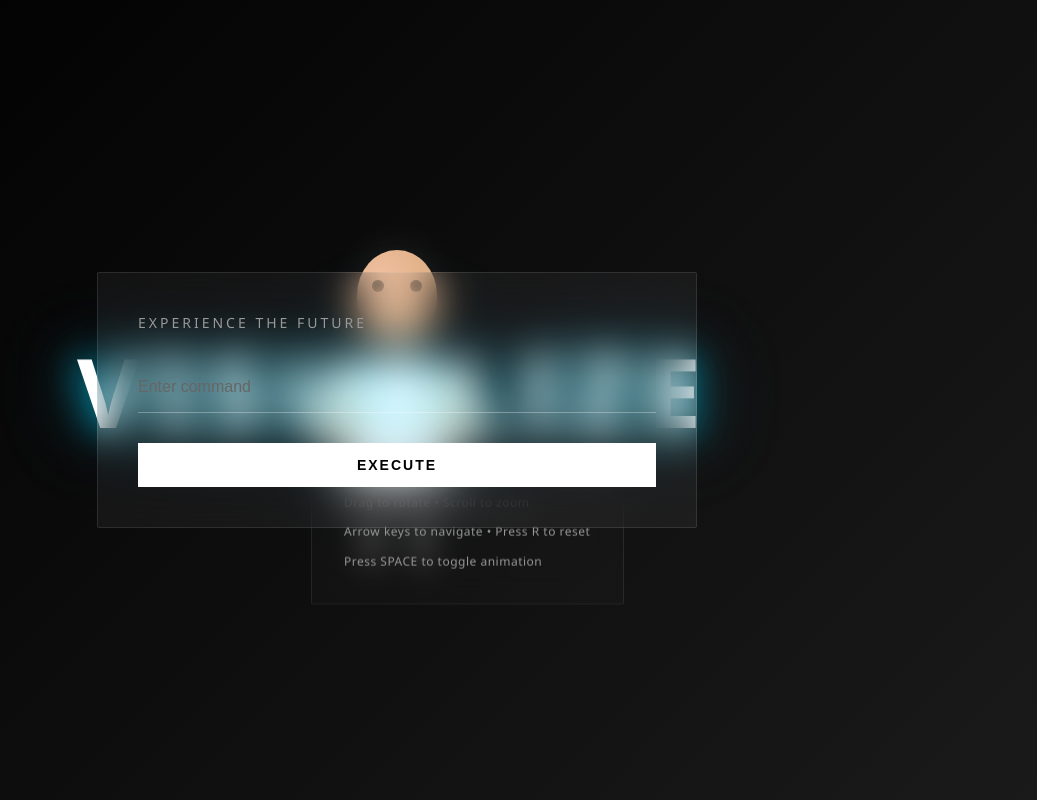
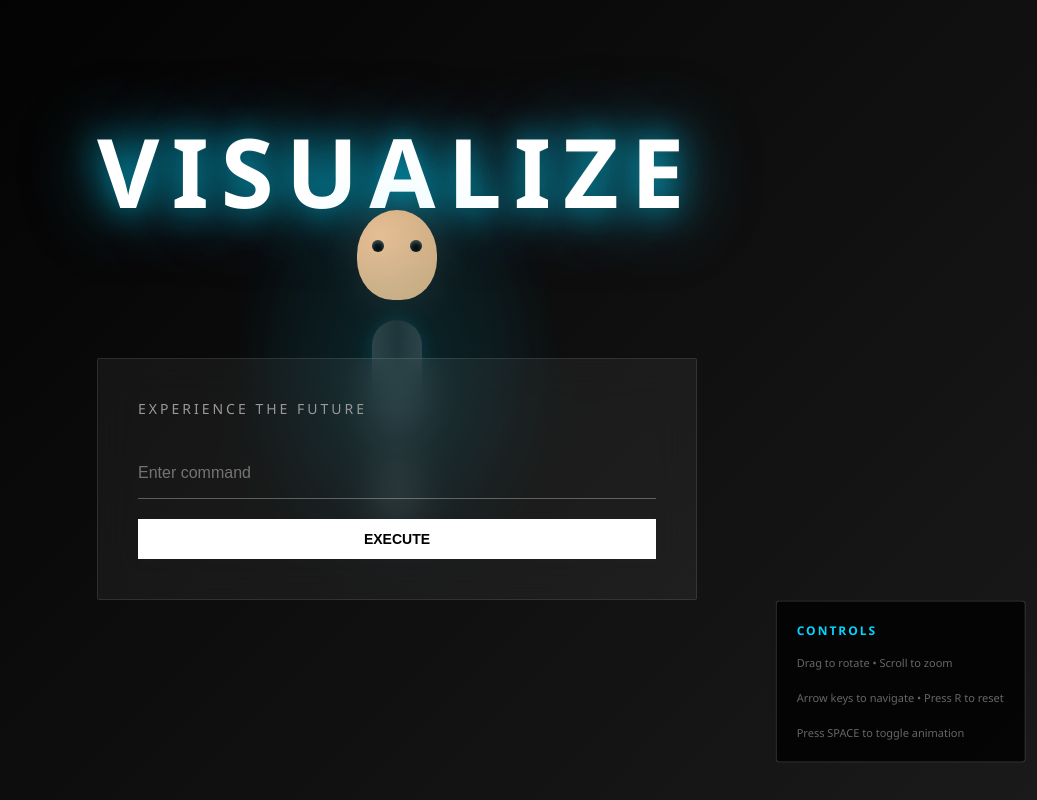
Before and after one commit to purvanshjoshi/3D-Portfolio-Model, a website: page index.html in a window 1280 px wide. Shown: the whole page, without its empty margins (243-1280 px from the left). Drawn offline with nearby package versions, Linux system fonts and the light colour scheme.

Commit message:
fix: Reorganize layout - VISUALIZE top, avatar middle, command bottom, controls floating

```diff
--- a/index.html
+++ b/index.html
@@ -29,10 +29,10 @@
         }
 
         .visualize-logo-container {
-            position: absolute;
-            top: 50%;
+            position: fixed;
+            top: 80px;
             left: 50%;
-            transform: translate(-50%, -50%);
+            transform: translateX(-50%);
             z-index: 5;
             width: 400px;
             height: 200px;
@@ -62,40 +62,32 @@
                     0 0 20px rgba(0, 212, 255, 0.5),
                     0 0 40px rgba(0, 212, 255, 0.3),
                     0 0 60px rgba(0, 212, 255, 0.2);
-                letter-spacing: 12px;
             }
             50% {
                 text-shadow:
                     0 0 40px rgba(0, 212, 255, 0.8),
-                    0 0 60px rgba(0, 212, 255, 0.6),
+                    0 0 80px rgba(0, 212, 255, 0.6),
                     0 0 100px rgba(0, 212, 255, 0.4);
-                letter-spacing: 18px;
             }
         }
 
         @keyframes logo-float {
-            0%, 100% { transform: translateY(0) rotateX(0deg); }
+            0%, 100% { transform: translateY(0px) rotateX(0deg); }
             50% { transform: translateY(-20px) rotateX(5deg); }
         }
 
         .avatar-display {
-            position: absolute;
+            position: fixed;
+            top: 45%;
             left: 50%;
-            top: 50%;
             transform: translate(-50%, -50%);
-            width: 300px;
-            height: 400px;
+            z-index: 10;
+            width: 200px;
+            height: 300px;
             display: flex;
+            flex-direction: column;
             justify-content: center;
             align-items: center;
-            z-index: 1;
-            pointer-events: none;
-        }
-
-        .avatar-figure {
-            position: relative;
-            width: 150px;
-            height: 300px;
         }
 
         .head {
@@ -105,19 +97,19 @@
             transform: translateX(-50%);
             width: 80px;
             height: 90px;
-            background: radial-gradient(circle at 30% 30%, #f0c0a0, #d4a574);
+            background: radial-gradient(circle at 30% 30%, #f5bc8d, #d4a574);
             border-radius: 50% 50% 45% 45%;
-            box-shadow: 0 0 40px rgba(255, 255, 255, 0.1);
+            box-shadow: 0 0 48px rgba(255, 255, 255, 0.1);
         }
 
         .eyes {
+            display: flex;
+            justify-content: space-between;
             position: absolute;
             top: 30px;
             left: 50%;
             transform: translateX(-50%);
             width: 50px;
-            display: flex;
-            justify-content: space-between;
         }
 
         .eye {
@@ -125,7 +117,7 @@
             height: 12px;
             background: #000;
             border-radius: 50%;
-            box-shadow: inset 0 2px 4px rgba(255,255,255,0.3);
+            box-shadow: inset 0 2px 4px rgba(255, 255, 255, 0.3);
         }
 
         .body {
@@ -133,45 +125,27 @@
             top: 110px;
             left: 50%;
             transform: translateX(-50%);
-            width: 100px;
+            width: 50px;
             height: 120px;
-            background: linear-gradient(135deg, #fff 0%, #f5f5f5 100%);
-            border-radius: 20px 20px 10px 10px;
-            box-shadow: 0 0 50px rgba(255, 255, 255, 0.15);
-        }
-
-        .arms {
-            position: absolute;
-            top: 120px;
-            left: 50%;
-            transform: translateX(-50%);
-            width: 160px;
-            height: 50px;
-            display: flex;
-            justify-content: space-between;
+            background: linear-gradient(to right, #333 0%, #222 50%, #333 100%);
+            border-radius: 25px;
+            box-shadow: 0 0 20px rgba(0, 212, 255, 0.15);
         }
 
         .arm {
             width: 40px;
             height: 80px;
-            background: radial-gradient(ellipse at 30% 30%, #f5d5b0, #d4a574);
+            background: radial-gradient(ellipse at 30% 30%, #f5d5b8, #d4a574);
             border-radius: 50%;
+            border: 1px solid rgba(212, 165, 116, 0.3);
             box-shadow: 0 0 20px rgba(255, 255, 255, 0.1);
         }
 
-        .legs {
+        .leg {
             position: absolute;
             top: 240px;
             left: 50%;
             transform: translateX(-50%);
-            width: 80px;
-            height: 60px;
-            display: flex;
-            justify-content: space-between;
-            gap: 10px;
-        }
-
-        .leg {
             width: 30px;
             height: 80px;
             background: #333;
@@ -182,28 +156,19 @@
         .glow {
             position: absolute;
             inset: -40px;
-            background: radial-gradient(circle, rgba(0,212,255,0.1) 0%, transparent 70%);
+            background: radial-gradient(ellipse at center, rgba(0, 212, 255, 0.15), transparent);
             border-radius: 50%;
-            animation: glow-pulse 3s ease-in-out infinite;
+            filter: blur(20px);
+            animation: pulse-glow 3s ease-in-out infinite;
         }
 
-        @keyframes glow-pulse {
-            0%, 100% { opacity: 0.3; transform: scale(1); }
-            50% { opacity: 0.6; transform: scale(1.1); }
+        @keyframes pulse-glow {
+            0%, 100% {
+                opacity: 0.5;
             }
-
-        .ui-wrapper {
-            position: fixed;
-            top: 0;
-            left: 0;
-            width: 100%;
-            height: 100%;
-            display: flex;
-            flex-direction: column;
-            justify-content: center;
-            align-items: center;
-            z-index: 100;
-            pointer-events: none;
+            50% {
+                opacity: 1;
+            }
         }
 
         .command-section {
@@ -215,6 +180,11 @@
             padding: 40px;
             width: 100%;
             max-width: 600px;
+            position: fixed;
+            bottom: 200px;
+            left: 50%;
+            transform: translateX(-50%);
+            z-index: 15;
         }
 
         .section-title {
@@ -233,75 +203,70 @@
             border-bottom: 1px solid rgba(255, 255, 255, 0.3);
             color: #fff;
             font-size: 16px;
-            margin-bottom: 30px;
             outline: none;
             transition: border-color 0.3s;
         }
 
-        #command-input:focus {
-            border-bottom-color: #fff;
+        #command-input::placeholder {
+            color: rgba(255, 255, 255, 0.4);
         }
 
-        #command-input::placeholder {
+        #command-input:focus {
+            border-bottom-color: rgba(0, 212, 255, 0.8);
+        }
+
+        .controls-panel {
+            position: fixed;
+            background: rgba(0, 0, 0, 0.8);
+            border: 1px solid rgba(255, 255, 255, 0.2);
+            border-radius: 4px;
+            padding: 20px;
+            width: 250px;
+            z-index: 50;
+            animation: floating 8s ease-in-out infinite;
+        }
+
+        @keyframes floating {
+            0%, 100% { transform: translateY(0px) translateX(0px); }
+            50% { transform: translateY(-20px) translateX(10px); }
+        }
+
+        .controls-title {
+            font-size: 12px;
+            font-weight: bold;
+            color: #00d4ff;
+            margin-bottom: 15px;
+            letter-spacing: 2px;
+            text-transform: uppercase;
+        }
+
+        .controls-text {
+            font-size: 11px;
+            line-height: 1.6;
             color: #666;
         }
 
-        #command-button {
+        #execute-button {
             width: 100%;
-            padding: 14px 0;
+            padding: 12px 0;
+            margin-top: 20px;
             background: #fff;
+            border: none;
+            border-radius: 0;
             color: #000;
-            border: none;
+            font-weight: bold;
             font-size: 14px;
-            font-weight: 600;
-            letter-spacing: 2px;
-            text-transform: uppercase;
             cursor: pointer;
             transition: all 0.3s;
         }
 
-        #command-button:hover {
-            opacity: 0.8;
-            transform: scale(0.99);
+        #execute-button:hover {
+            background: #ddd;
+            transform: scale(1.02);
         }
 
-        .controls-panel {
-            position: fixed;
-            background: rgba(255, 255, 255, 0.02);
-            backdrop-filter: blur(15px);
-            border: 1px solid rgba(255, 255, 255, 0.08);
-            border-radius: 2px;
-            padding: 24px 32px;
-            max-width: 380px;
-            z-index: 50;
-            pointer-events: auto;
-            animation: floating 8s ease-in-out infinite;
-        }
-
-        @keyframes floating {
-            0%, 100% { transform: translate(0, 0); }
-            50% { transform: translate(0, -20px); }
-        }
-
-        .controls-panel:hover {
-            animation-play-state: paused;
-            border-color: rgba(255, 255, 255, 0.2);
-        }
-
-        .control-info {
-            font-size: 12px;
-            color: #999;
-            line-height: 1.8;
-            letter-spacing: 0.5px;
-        }
-
-        .control-info strong {
-            color: #fff;
-            font-weight: 600;
-        }
-
-        .control-info p {
-            margin-bottom: 8px;
+        #execute-button:active {
+            transform: scale(0.98);
         }
     </style>
 </head>
@@ -313,8 +278,6 @@
     </div>
 
     <div class="avatar-display">
-        <div class="avatar-figure">
-            <div class="glow"></div>
         <div class="head">
             <div class="eyes">
                 <div class="eye"></div>
@@ -322,57 +285,55 @@
             </div>
         </div>
         <div class="body"></div>
-            <div class="arms">
-                <div class="arm"></div>
-                <div class="arm"></div>
+        <div class="leg"></div>
+        <div class="glow"></div>
     </div>
-            <div class="legs">
-                <div class="leg"></div>
-                <div class="leg"></div>
+
+    <div class="command-section">
+        <div class="section-title">EXPERIENCE THE FUTURE</div>
+        <input type="text" id="command-input" placeholder="Enter command">
+        <button id="execute-button">EXECUTE</button>
     </div>
+
+    <div class="controls-panel">
+        <div class="controls-title">CONTROLS</div>
+        <div class="controls-text">
+            Drag to rotate • Scroll to zoom<br><br>
+            Arrow keys to navigate • Press R to reset<br><br>
+            Press SPACE to toggle animation
         </div>
     </div>
 
-    <div class="ui-wrapper">
-        <div class="command-section">
-            <div class="section-title">Experience The Future</div>
-            <input type="text" id="command-input" placeholder="Enter command" />
-            <button id="command-button">Execute</button>
-        </div>
-    </div>
+    <script>
+        // Random positioning for controls panel in corners
+        function positionControlsPanel() {
+            const panel = document.querySelector('.controls-panel');
+            const positions = [
+                { top: '20px', left: '20px' },
+                { top: '20px', right: '20px', left: 'auto' },
+                { bottom: '20px', left: '20px', top: 'auto' },
+                { bottom: '20px', right: '20px', left: 'auto', top: 'auto' }
+            ];
+            const pos = positions[Math.floor(Math.random() * positions.length)];
+            Object.assign(panel.style, pos);
+        }
 
-    <div class="controls-panel">
-        <div class="control-info">
-            <p><strong>CONTROLS</strong></p>
-            <p>Drag to rotate • Scroll to zoom</p>
-            <p>Arrow keys to navigate • Press R to reset</p>
-            <p>Press SPACE to toggle animation</p>
-        </div>
-    </div>
+        positionControlsPanel();
 
-    <script src="https://cdnjs.cloudflare.com/ajax/libs/three.js/r128/three.min.js"></script>
-    <script src="https://cdnjs.cloudflare.com/ajax/libs/gsap/3.12.2/gsap.min.js"></script>
-    <script src="js/scene.js"></script>
-    <script src="js/camera.js"></script>
-    <script src="js/renderer.js"></script>
-    <script src="js/models.js"></script>
-    <script src="js/animations.js"></script>
-    <script src="js/controls.js"></script>
-    <script src="js/avatar.js"></script>
-    <script src="js/main.js"></script>
-    <script src="js/hud.js"></script>
+        // Command execution
+        document.getElementById('execute-button').addEventListener('click', function() {
+            const input = document.getElementById('command-input');
+            const command = input.value.trim();
+            if (command) {
+                console.log('Command executed:', command);
+                input.value = '';
+            }
+        });
 
-    <script>
-        window.addEventListener('DOMContentLoaded', () => {
-            const panel = document.querySelector('.controls-panel');
-            const minX = 20, maxX = window.innerWidth - 420;
-            const minY = 100, maxY = window.innerHeight - 200;
-
-            const randomX = Math.random() * (maxX - minX) + minX;
-            const randomY = Math.random() * (maxY - minY) + minY;
-
-            panel.style.left = randomX + 'px';
-            panel.style.top = randomY + 'px';
+        document.getElementById('command-input').addEventListener('keypress', function(e) {
+            if (e.key === 'Enter') {
+                document.getElementById('execute-button').click();
+            }
         });
     </script>
 </body>
```
Lines whose indentation alone changed are shown as unchanged.
